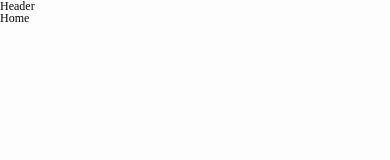
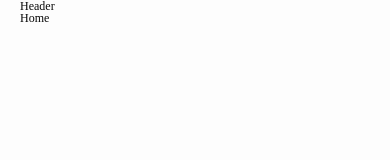
Before and after one commit to hwanyb/hwanyb-portfolio, a React (Create React App) app: page / in a window 390 px wide. Shown: the top 160 px of the page. Built offline with nearby package versions, Linux system fonts and the light colour scheme; a web font is replaced by a local one.

Commit message:
Design : Layout 컴포넌트 반응형 스타일링

```diff
--- a/src/components/common/Layout.tsx
+++ b/src/components/common/Layout.tsx
@@ -1,9 +1,32 @@
-import React, { ReactNode } from "react";
+import React from "react";
 import Header from "./Header";
 import styled from "styled-components";
 
-const Base = styled.div``;
-const Main = styled.main``;
+const Base = styled.div`
+  width: 100vw;
+  height: 100vh;
+  padding: 0 200px;
+  @media ${(props) => props.theme.windowSize.desktop} {
+    padding: 0 150px;
+  }
+  @media ${(props) => props.theme.windowSize.laptop} {
+    padding: 0 100px;
+  }
+  @media ${(props) => props.theme.windowSize.tablet} {
+    padding: 0 50px;
+  }
+  @media ${(props) => props.theme.windowSize.mobile} {
+    padding: 0 20px;
+  }
+`;
+const Main = styled.main`
+  width: 100%;
+  height: calc(100% - 100px);
+  @media ${(props) => props.theme.windowSize.tablet} {
+    height: calc(100% - 150px);
+
+  }
+`;
 
 export default function Layout({ children }: { children: React.ReactNode }) {
   return (
```
